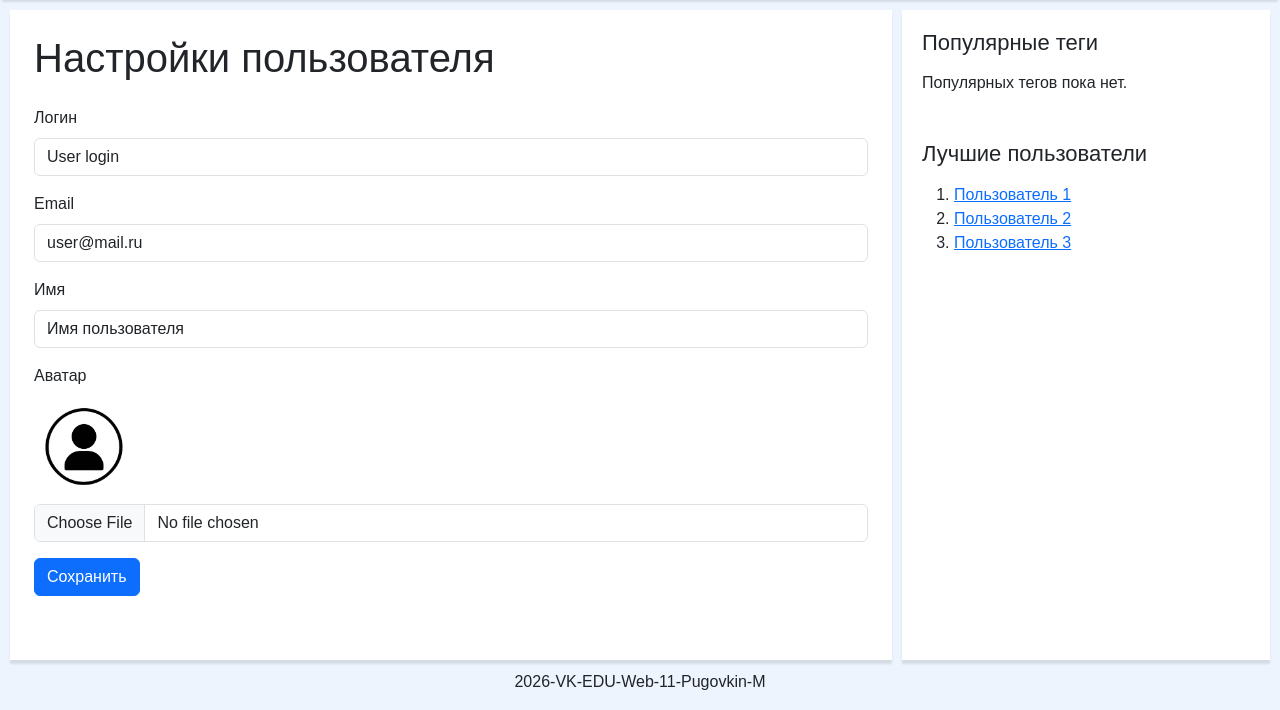
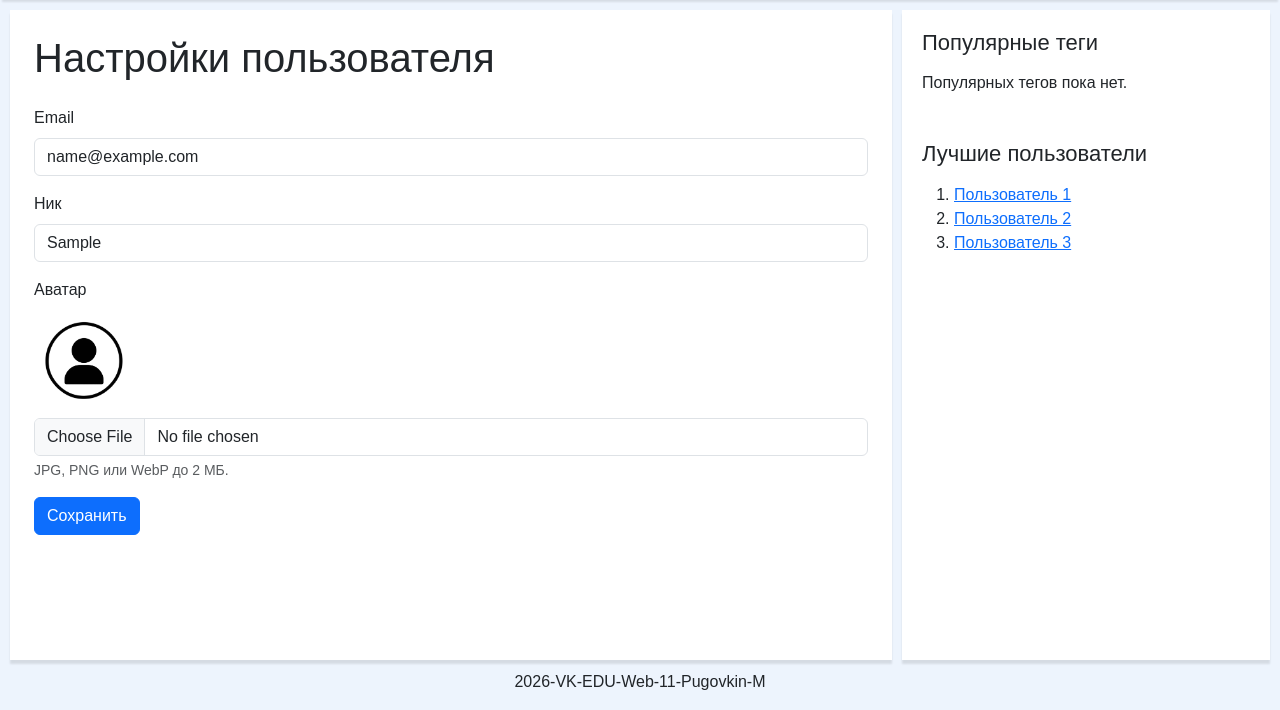
Before and after one commit to Pugovkin-Miroslav/2026-VK-EDU-Web-11-Pugovkin-M, a Django app: page /profile/ in a window 1280 px wide. Shown: the part 90-800 px from the top of the page. Run offline with Django 5.2, Linux system fonts and the light colour scheme; the visitor is signed in with stand-in values (Sample User, id 1); data that the repository does not hold is empty; parts of the project's set-up code (start-up, migrations or seed data) failed here and were passed over; some libraries are stand-ins or nearby versions.

Commit message:
добавил редактирование профиля и загрузку аватара

```diff
--- a/core/forms.py
+++ b/core/forms.py
@@ -1,7 +1,15 @@
+from pathlib import Path
+
+from django import forms
 from django.contrib.auth.forms import AuthenticationForm, UserCreationForm
+from django.core.exceptions import ValidationError
+from django.core.validators import FileExtensionValidator
 from django.db import transaction
 
 from .models import Profile
+
+AVATAR_FORMATS = {'jpg': 'JPEG', 'jpeg': 'JPEG', 'png': 'PNG', 'webp': 'WEBP'}
+AVATAR_SIZE_LIMIT_MB = 2
 
 
 class LoginForm(AuthenticationForm):
@@ -32,3 +40,57 @@ class SignupForm(UserCreationForm):
         if commit:
             Profile.objects.create(user=user)
         return user
+
+
+class ProfileForm(forms.Form):
+    email = forms.EmailField(
+        label='Email', max_length=254,
+        widget=forms.EmailInput(attrs={'class': 'form-control', 'autocomplete': 'email'}),
+    )
+    nick = forms.CharField(
+        label='Ник', max_length=150,
+        widget=forms.TextInput(attrs={'class': 'form-control', 'autocomplete': 'nickname'}),
+    )
+    avatar = forms.ImageField(
+        label='Аватар', required=False,
+        help_text=f'JPG, PNG или WebP до {AVATAR_SIZE_LIMIT_MB} МБ.',
+        validators=[FileExtensionValidator(allowed_extensions=tuple(AVATAR_FORMATS))],
+        widget=forms.FileInput(attrs={
+            'class': 'form-control', 'accept': 'image/jpeg,image/png,image/webp',
+        }),
+    )
+
+    def __init__(self, *args, user, **kwargs):
+        self.user = user
+        kwargs.setdefault('initial', {'email': user.email, 'nick': user.first_name})
+        super().__init__(*args, **kwargs)
+
+    def clean_avatar(self):
+        avatar = self.cleaned_data['avatar']
+        if avatar is None:
+            return None
+        if avatar.size > AVATAR_SIZE_LIMIT_MB * 1024 * 1024:
+            raise ValidationError(
+                f'Размер аватара не должен превышать {AVATAR_SIZE_LIMIT_MB} МБ.',
+                code='file_too_large',
+            )
+        extension = Path(avatar.name).suffix.lower().lstrip('.')
+        if avatar.image.format != AVATAR_FORMATS[extension]:
+            raise ValidationError(
+                'Расширение файла не соответствует формату изображения.',
+                code='invalid_image_format',
+            )
+        return avatar
+
+    @transaction.atomic
+    def save(self):
+        self.user.email = self.cleaned_data['email']
+        self.user.first_name = self.cleaned_data['nick']
+        self.user.save(update_fields=['email', 'first_name'])
+
+        profile, _ = Profile.objects.get_or_create(user=self.user)
+        avatar = self.cleaned_data['avatar']
+        if avatar is not None:
+            profile.avatar = avatar
+            profile.save(update_fields=['avatar'])
+        return profile
--- a/core/templates/core/includes/header.html
+++ b/core/templates/core/includes/header.html
@@ -18,9 +18,7 @@
 
         <div class="header-user">
             <a href="{% url 'core:profile' %}">
-                <img src="{% static 'core/img/profile-icon.png' %}"
-                     alt="Аватар пользователя"
-                     class="header-avatar">
+                {% include "questions/includes/avatar.html" with avatar=request.user.profile.avatar alt="Аватар пользователя" css_class="header-avatar" only %}
             </a>
 
             <div>
--- a/core/templates/core/profile.html
+++ b/core/templates/core/profile.html
@@ -1,59 +1,37 @@
 {% extends "core/base.html" %}
-{% load static %}
-
 {% block title %}Профиль{% endblock %}
 
 {% block content %}
 <main class="p-4">
     <h1 class="mb-4">Настройки пользователя</h1>
 
-    <form method="post">
+    <form method="post" action="{% url 'core:profile' %}" enctype="multipart/form-data">
         {% csrf_token %}
-        <div class="mb-3">
-            <label for="profile-login" class="form-label">Логин</label>
-            <input type="text"
-                   id="profile-login"
-                   name="login"
-                   class="form-control"
-                   value="User login">
-        </div>
+        {% if form.non_field_errors %}
+            <div class="alert alert-danger" role="alert">
+                {{ form.non_field_errors }}
+            </div>
+        {% endif %}
 
-        <div class="mb-3">
-            <label for="profile-email" class="form-label">Email</label>
-            <input type="email"
-                   id="profile-email"
-                   name="email"
-                   class="form-control"
-                   value="user@mail.ru">
-        </div>
+        {% for field in form %}
+            <div class="mb-3">
+                <label for="{{ field.id_for_label }}" class="form-label">{{ field.label }}</label>
+                {% if field.name == 'avatar' %}
+                    <div class="mb-2">
+                        {% include "questions/includes/avatar.html" with avatar=request.user.profile.avatar alt="Текущий аватар" size=100 css_class="object-fit-cover" only %}
+                    </div>
+                {% endif %}
+                {{ field }}
+                {% if field.help_text %}
+                    <div id="{{ field.auto_id }}_helptext" class="form-text">{{ field.help_text }}</div>
+                {% endif %}
+                {% if field.errors %}
+                    <div class="text-danger">{{ field.errors }}</div>
+                {% endif %}
+            </div>
+        {% endfor %}
 
-        <div class="mb-3">
-            <label for="profile-name" class="form-label">Имя</label>
-            <input type="text"
-                   id="profile-name"
-                   name="name"
-                   class="form-control"
-                   value="Имя пользователя">
-        </div>
-
-        <div class="mb-3">
-            <label for="profile-avatar" class="form-label">Аватар</label>
-
-            <div class="mb-2">
-                <img src="{% static 'core/img/profile-icon.png' %}"
-                     alt="Текущий аватар"
-                     width="100"
-                     height="100">
-            </div>
-
-            <input type="file"
-                   id="profile-avatar"
-                   name="avatar"
-                   class="form-control"
-                   accept="image/*">
-        </div>
-
-        <button type="button" class="btn btn-primary">Сохранить</button>
+        <button type="submit" class="btn btn-primary">Сохранить</button>
     </form>
 </main>
 {% endblock %}
--- a/core/views.py
+++ b/core/views.py
@@ -1,8 +1,9 @@
 from django.contrib.auth import login
+from django.contrib.auth.decorators import login_required
 from django.shortcuts import redirect, render
 from django.views.decorators.debug import sensitive_post_parameters
 
-from .forms import SignupForm
+from .forms import ProfileForm, SignupForm
 
 
 @sensitive_post_parameters('password1', 'password2')
@@ -15,5 +16,13 @@ def signup(request):
     return render(request, 'core/signup.html', {'form': form})
 
 
+@login_required
 def profile(request):
-    return render(request, 'core/profile.html')
+    if request.method == 'POST':
+        form = ProfileForm(request.POST, request.FILES, user=request.user)
+        if form.is_valid():
+            form.save()
+            return redirect('core:profile')
+    else:
+        form = ProfileForm(user=request.user)
+    return render(request, 'core/profile.html', {'form': form})
```
Also changed, not shown: core/models.py (+9 -1 lines), core/tests.py (+88 -0 lines), core/migrations/0002_random_avatar_upload_path.py (added).
